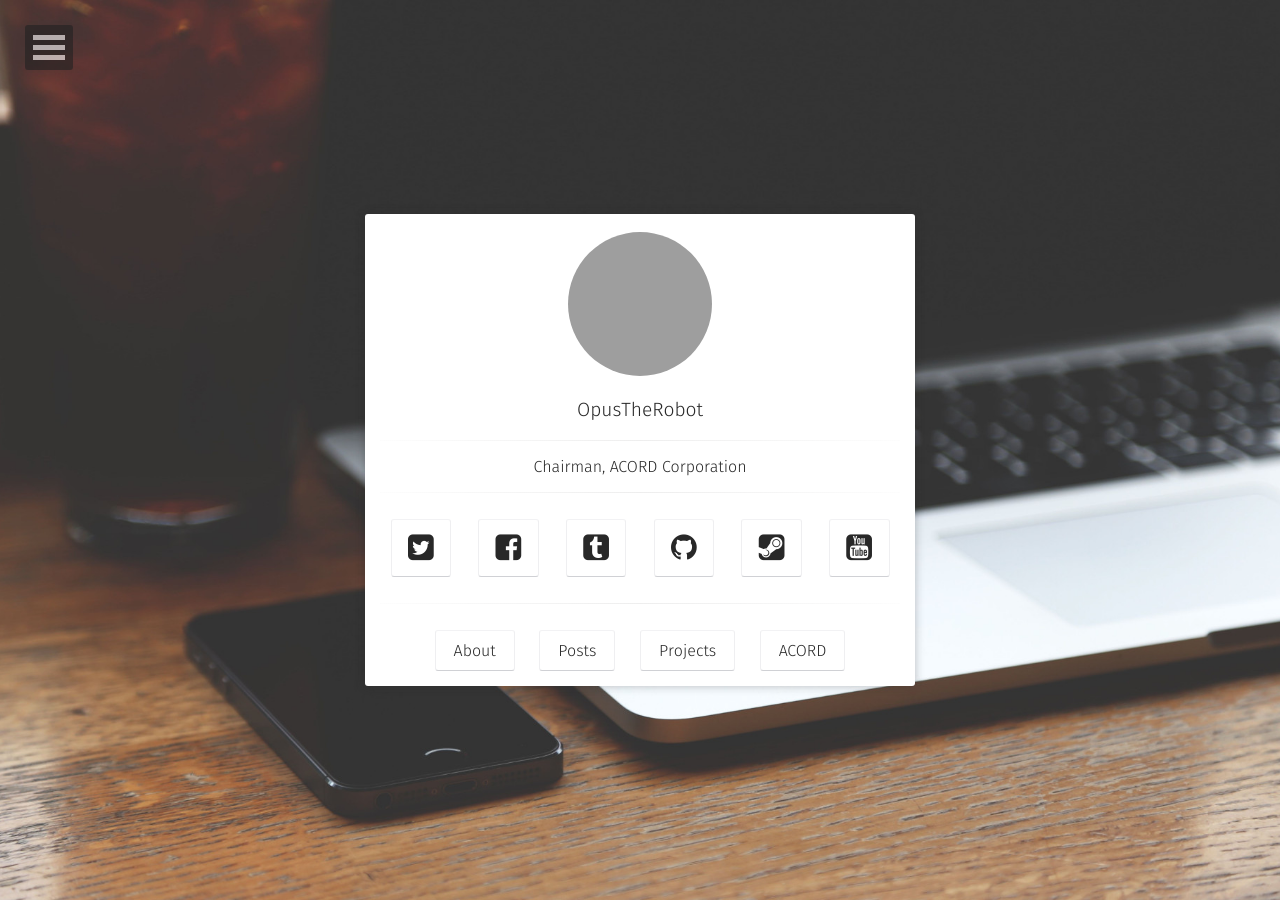
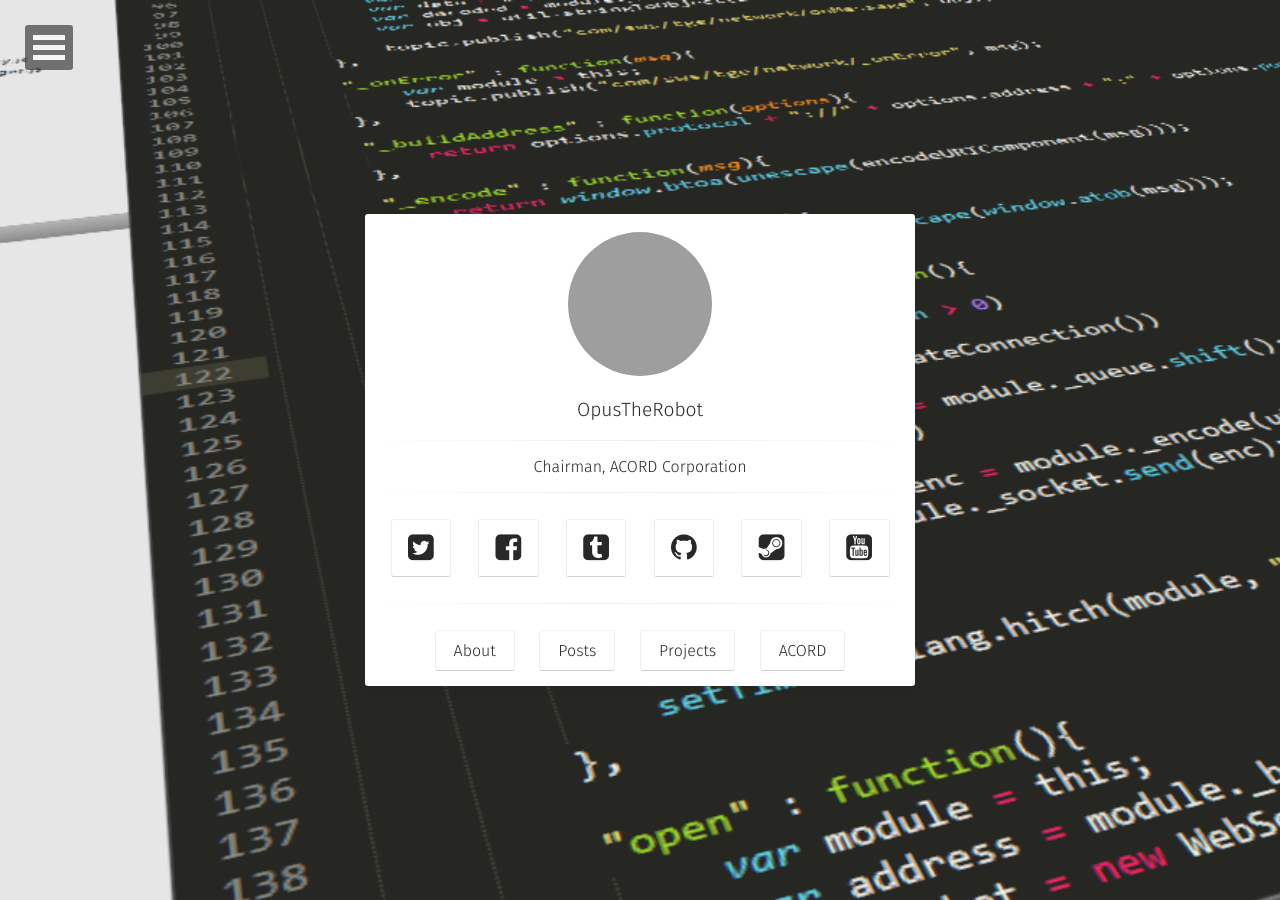
Before and after one commit to Gizmotronn/matrixcog, a Jekyll site: the page built from index.html, in a window 1280 px wide. Built offline with Jekyll 4.4.1, drawn with Linux system fonts in a browser that asks for light colours; some web fonts are replaced; grey boxes are pictures that could not be loaded.

Commit message:
Update _config.yml

```diff
--- a/_config.yml
+++ b/_config.yml
@@ -5,7 +5,7 @@ description:        "I'm a developer that plays games and builds robots"
 reading_time:       true
 words_per_minute:   200
 logo:               'assets/img/logo.PNG'
-background:         'assets/img/placeholder-big.jpg'
+background:         'assets/img/game-development.png'
 tiled_bg:           false   # Set this true if you want to tile your background image, otherwise it will be covered
 locale:             en_US
 url:                https://irisdroidology.github.io/opustherobot
```
